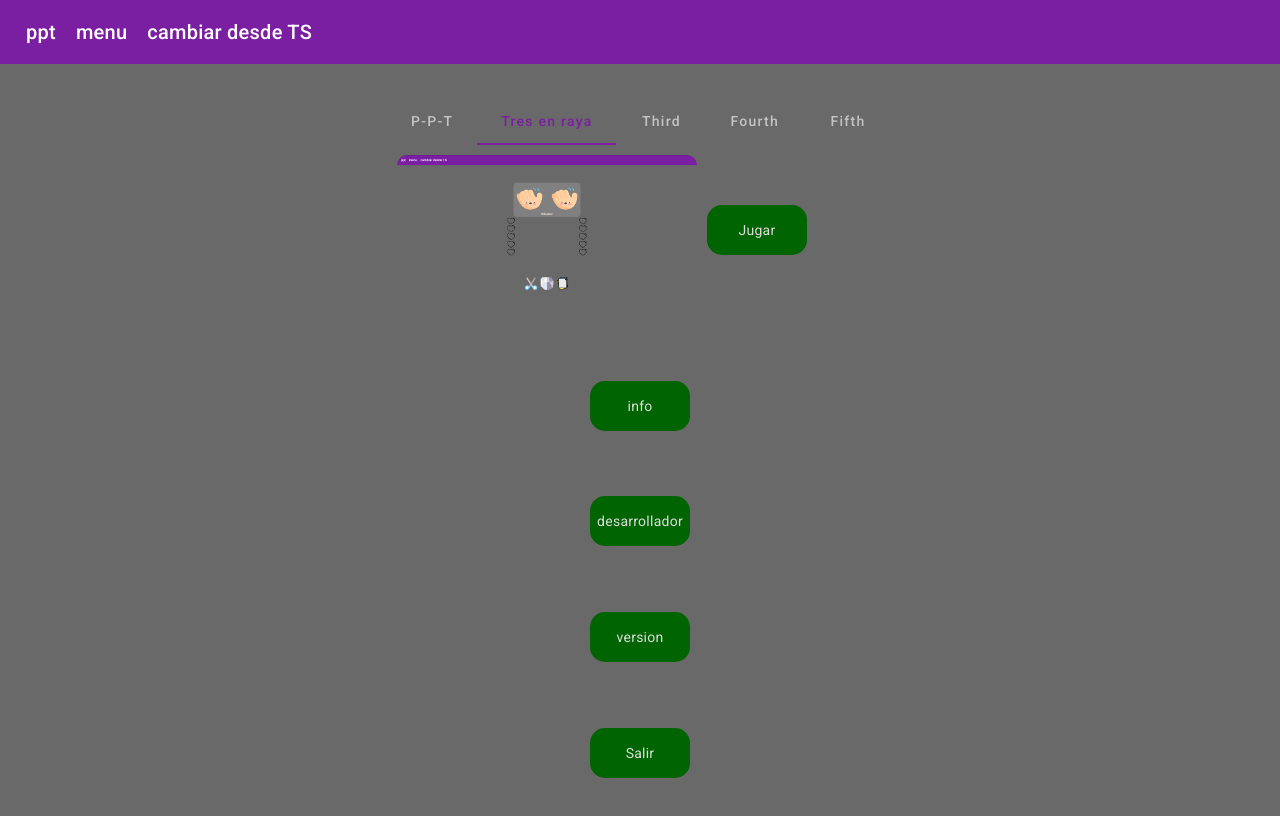
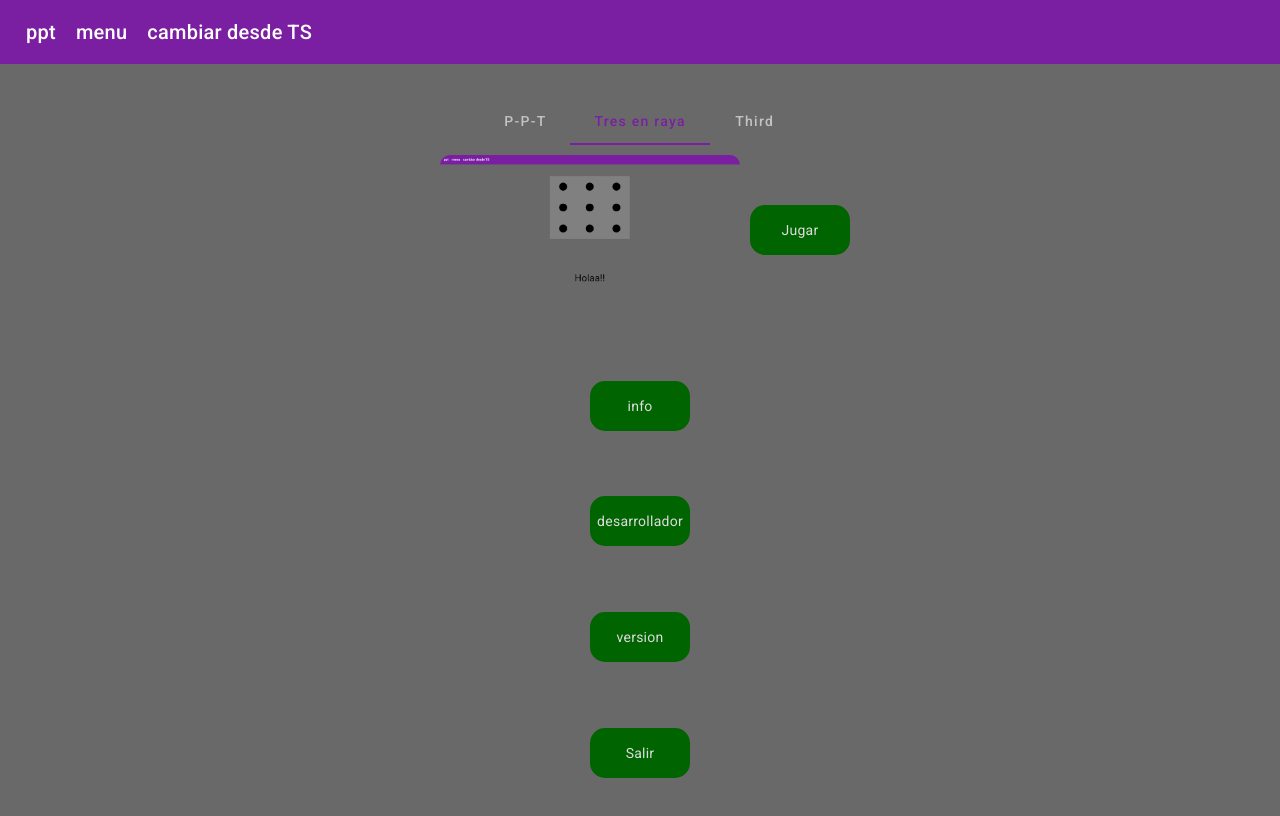
Before and after one commit to DiaboloRoucho/ModuloDeJuegos, an Angular app: page / in a window 1280 px wide. Both pictures are taken after a click on the tab "Tres en raya". Shown: the top 816 px of the page. Built offline with nearby package versions, Linux system fonts and the light colour scheme.

Commit message:
trabajanndo

```diff
--- a/src/app/menu-inicial/menu-inicial.component.html
+++ b/src/app/menu-inicial/menu-inicial.component.html
@@ -10,24 +10,12 @@
                 </div>
             </mat-tab>
             <mat-tab label="Tres en raya">
-                <div class="boton ppt">
-                    <img src="/assets/Captura ppt.png">
+                <div class="boton ter">
+                    <img src="/assets/capter.png" class="imgter">
                     <div class="contenedor" routerLink="tres-en-raya">Jugar</div>
                 </div>
             </mat-tab>
             <mat-tab label="Third">
-                <div class="boton ppt">
-                    <img src="/assets/Captura ppt.png">
-                    <div class="contenedor" routerLink="piedra-papel-tijera">Jugar</div>
-                </div>
-            </mat-tab>
-            <mat-tab label="Fourth">
-                <div class="boton ppt">
-                    <img src="/assets/Captura ppt.png">
-                    <div class="contenedor" routerLink="piedra-papel-tijera">Jugar</div>
-                </div>
-            </mat-tab>
-            <mat-tab label="Fifth">
                 <div class="boton ppt">
                     <img src="/assets/Captura ppt.png">
                     <div class="contenedor" routerLink="piedra-papel-tijera">Jugar</div>
--- a/src/app/ter-consola/ter-consola.component.ts
+++ b/src/app/ter-consola/ter-consola.component.ts
@@ -16,8 +16,9 @@ export class TERConsolaComponent implements OnInit{
   "/assets/punto.png",
   "/assets/punto.png",
   "/assets/punto.png"];
-  resultado:string=""
+  resultado:string="";
   eleccionM:number=0;
+  bufer:number[]=[];
   ngOnInit(): void {
     this.resultado = "Holaa!!"
     this.enviarDatos(this.resultado);
@@ -26,7 +27,7 @@ export class TERConsolaComponent implements OnInit{
  seleccion(x:number){
   do
   this.eleccionM = Math.round(Math.random()*8);
-  while(x == this.eleccionM)
+  while(this.posiciones[x] != "/assets/punto.png"&& "/assets/o.png"!=this.posiciones[x] )
   this.posiciones[x]="/assets/o.png";
   this.posiciones[this.eleccionM]="/assets/x.png";
   if(
@@ -55,9 +56,6 @@ export class TERConsolaComponent implements OnInit{
 
 
 
-
-
-
   @Output() datosEnviados = new EventEmitter<string>();
 
   enviarDatos(valor:string){
```
Also changed, not shown: src/assets/Capturadepantallatresenraya.png (added), src/assets/capter.png (added).
